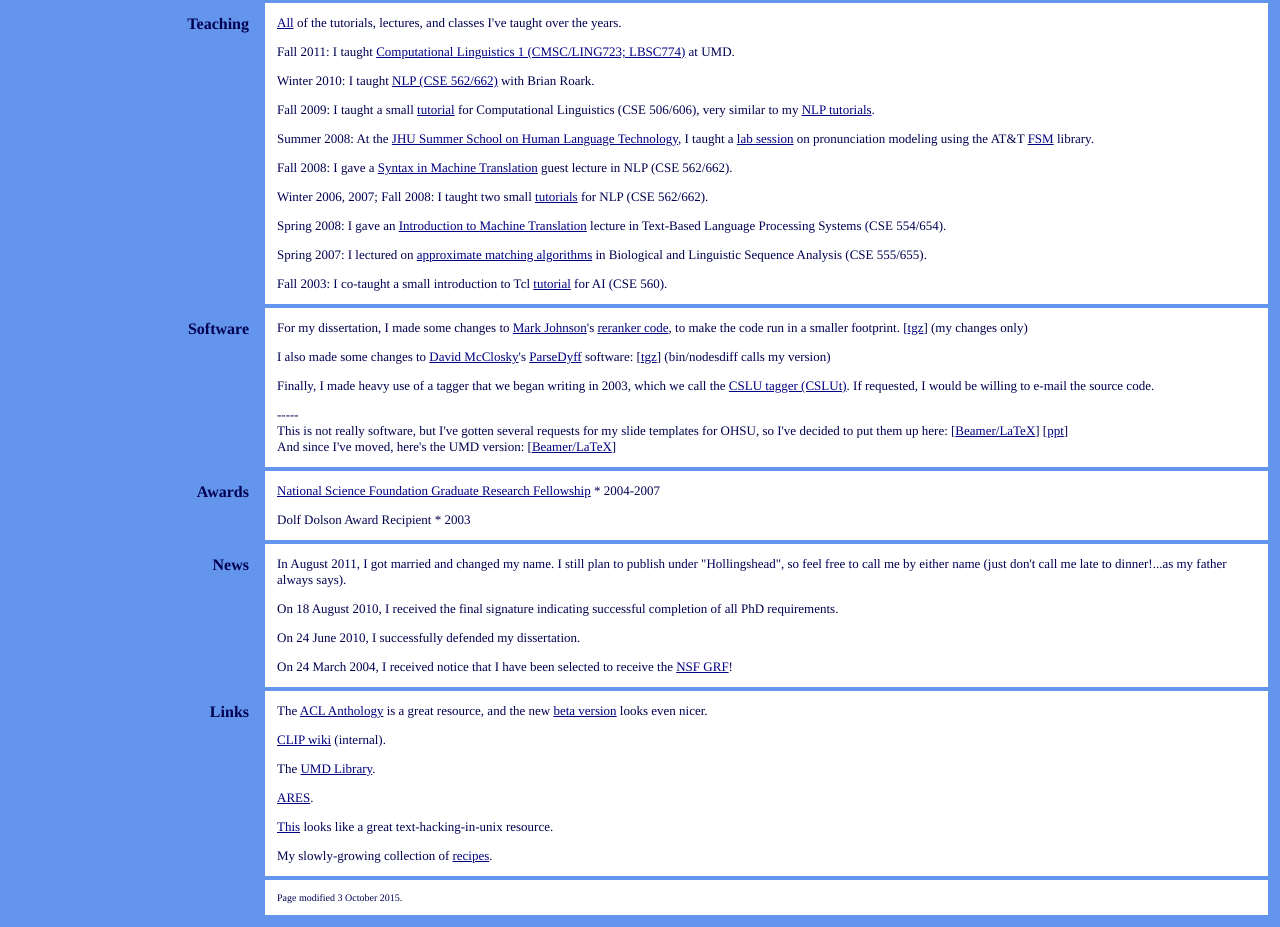
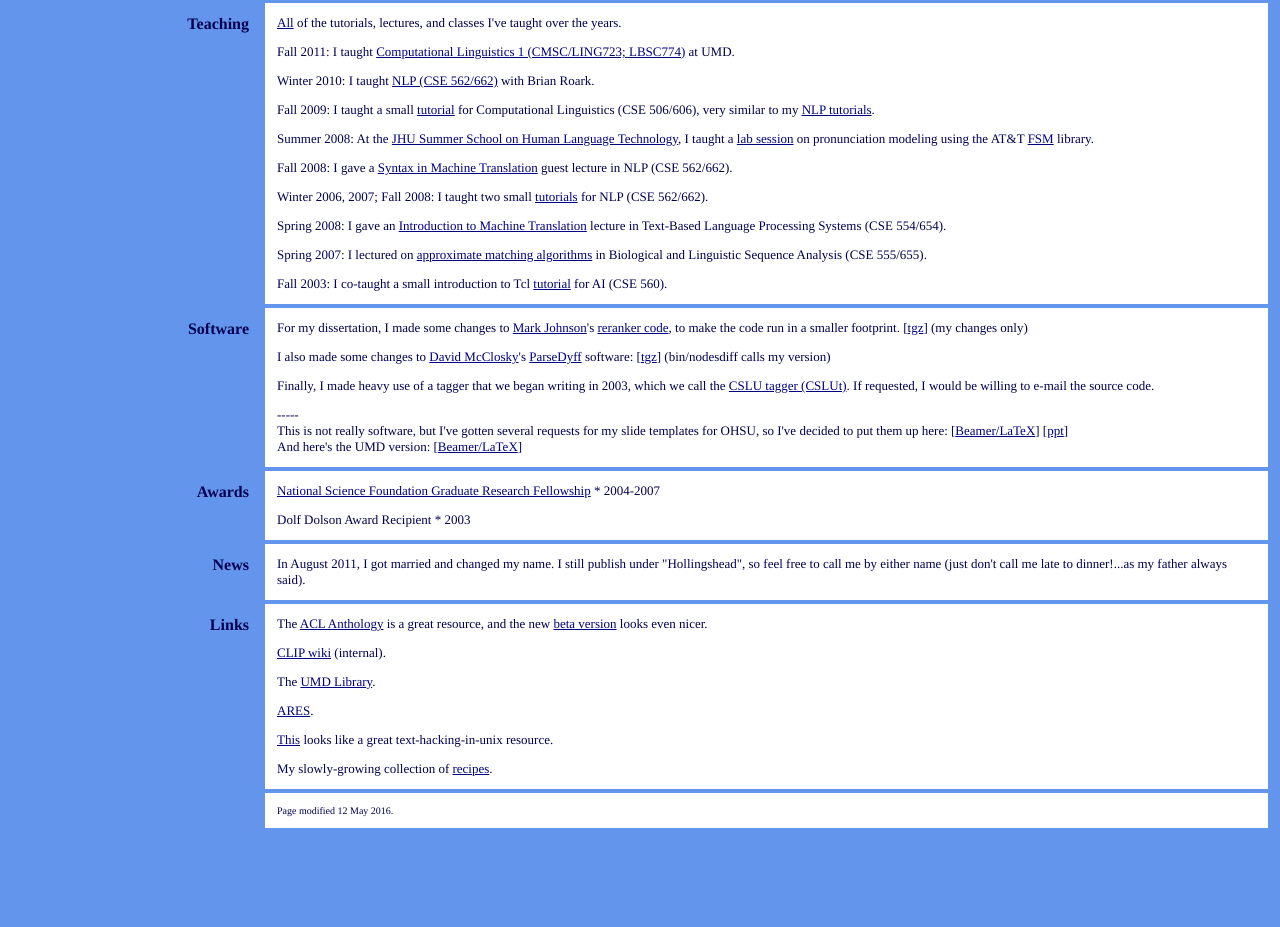
Before and after one commit to hollingk/hollingk.github.io, a plain HTML site: page index.html in a window 1280 px wide. Shown: the part 1554-2481 px from the top of the page. After the commit the page ends 2394 px from the top, so only its background shows below. Drawn offline with Linux system fonts and the light colour scheme.

Commit message:
updates for IHMC

```diff
--- a/index.html
+++ b/index.html
@@ -162,7 +162,7 @@ P.section
       <P>I also made some changes to <A HREF="http://www.cs.brown.edu/~dmcc/">David McClosky</A>'s <A HREF="http://www.cs.brown.edu/~dmcc/software/parsedyff/">ParseDyff</A> software: [<A HREF="code/parsedyff-0.2.tgz">tgz</A>] (bin/nodesdiff calls my version)
       <P>Finally, I made heavy use of a tagger that we began writing in 2003, which we call the <A HREF="code/tagger/">CSLU tagger (CSLUt)</A>. If requested, I would be willing to e-mail the source code.
       <P>-----<br>This is not really software, but I've gotten several requests for my slide templates for OHSU, so I've decided to put them up here: [<A HREF="code/ohsu-beamer.tgz">Beamer/LaTeX</A>] [<A HREF="code/ohsu-template.ppt">ppt</A>]<br>
-      And since I've moved, here's the UMD version: [<A HREF="code/umd-beamer.tgz">Beamer/LaTeX</A>]
+      And here's the UMD version: [<A HREF="code/umd-beamer.tgz">Beamer/LaTeX</A>]
     </TD>
   </TR>
 <!--  <TR>
@@ -188,12 +188,12 @@ P.section
       <P class="section">News</P>
     </TD>
     <TD class="right">
-      <P>In August 2011, I got married and changed my name. I still plan to publish under "Hollingshead", so feel free to call me by either name (just don't call me late to dinner!...as my father always says).
-      <P>On 18 August 2010, I received the final signature indicating successful completion of all PhD requirements.<!--<br>The diploma itself will be issued on 3 September 2010.-->
-      <P>On 24 June 2010, I successfully defended my dissertation.
+      <P>In August 2011, I got married and changed my name. I still publish under "Hollingshead", so feel free to call me by either name (just don't call me late to dinner!...as my father always said).
+      <!--<P>On 18 August 2010, I received the final signature indicating successful completion of all PhD requirements.<br>The diploma itself will be issued on 3 September 2010.-->
+      <!--<P>On 24 June 2010, I successfully defended my dissertation.-->
       <!--<P>On 13 June 2008, I successfully defended my dissertation proposal.-->
       <!--<P>On 31 July 2005, I learned that my very first first-author paper would be published at HLT-EMNLP 05!-->
-      <P>On 24 March 2004, I received notice that I have been selected to receive the <A HREF="http://www.nsf.gov/funding/pgm_summ.jsp?pims_id=6201&org=DGE&from=home">NSF GRF</A>!
+      <!--<P>On 24 March 2004, I received notice that I had been selected to receive the <A HREF="http://www.nsf.gov/funding/pgm_summ.jsp?pims_id=6201&org=DGE&from=home">NSF GRF</A>!-->
       <!--<P>On 14 May 2004 I passed the <A HREF="http://www.ogi.edu/csee/PHD/phd_rpexam.cfm">RPE</A> (OGI's version of quals)!</P>-->
     </TD>
   </TR>
@@ -218,7 +218,7 @@ P.section
       <P class="section"></P>
     </TD>
     <TD class="right">
-      <P style="font-size: x-small;">Page modified 3 October 2015.</P>
+      <P style="font-size: x-small;">Page modified 12 May 2016.</P>
     </TD>
   </TR>
 
```
